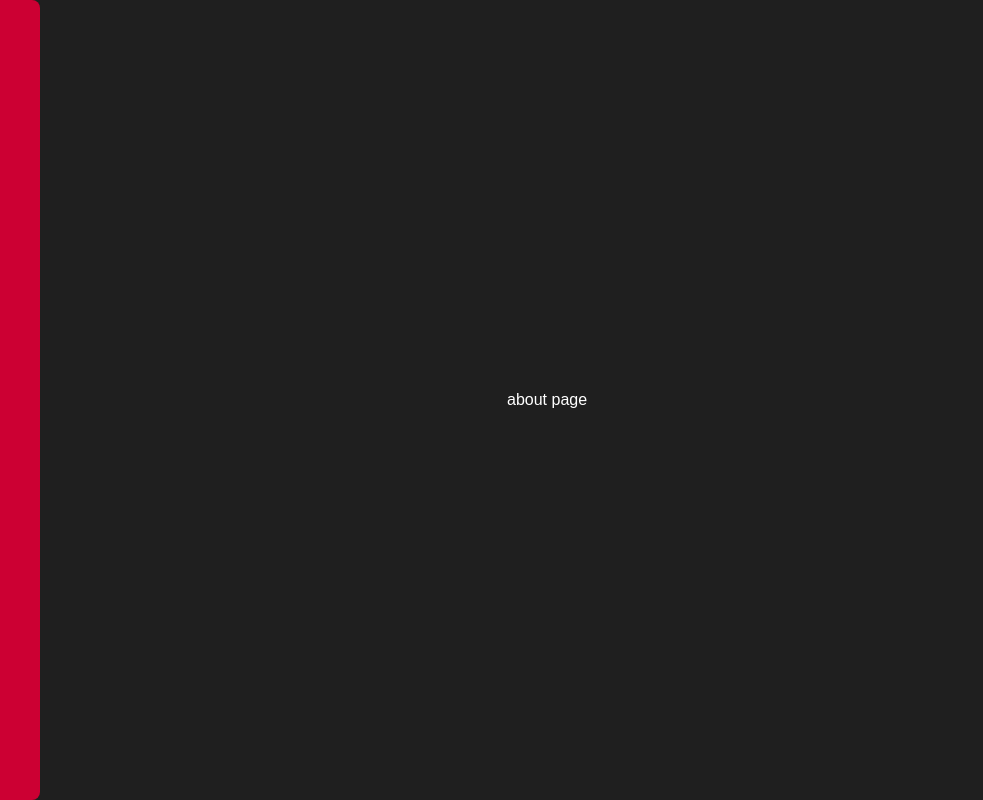
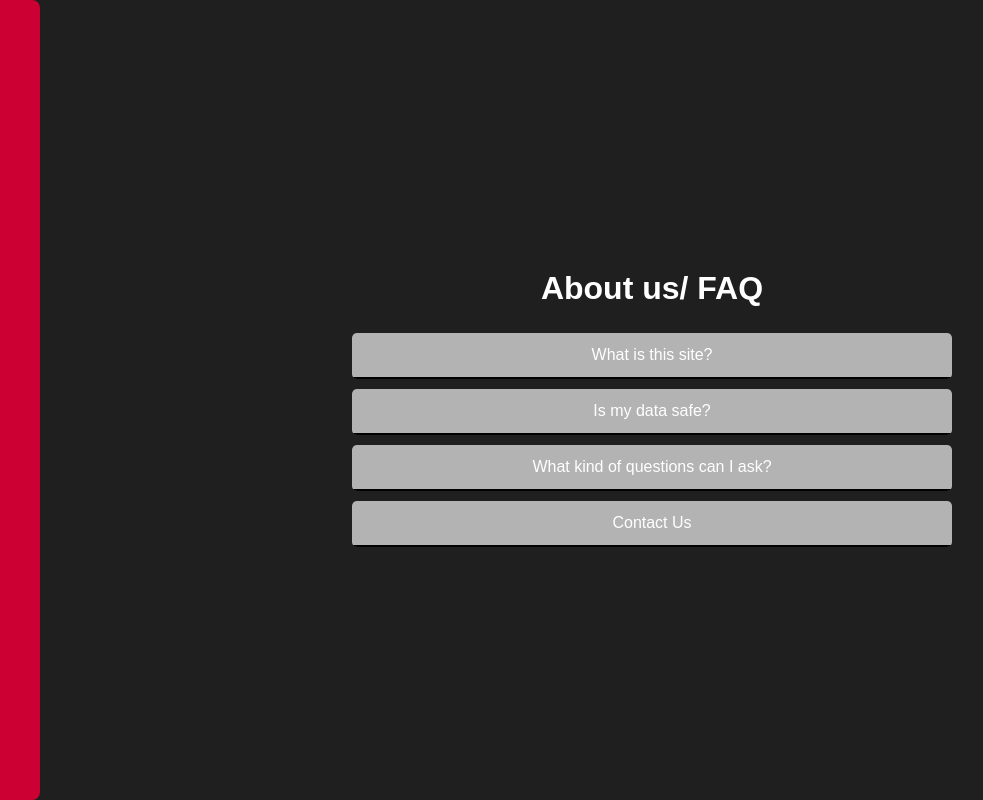
Before and after one commit to andriusavenido/Companion_GNG2101, a React (Vite) app in the folder client/: page /about in a window 1280 px wide. Shown: the whole page, without its empty margins (16-999 px from the left). Built offline with nearby package versions, Linux system fonts and the light colour scheme; no server answers; a web font is replaced by a local one.

Commit message:
Added dropdown component, created the About and Accessibility pages

```diff
--- a/client/package.json
+++ b/client/package.json
@@ -25,6 +25,6 @@
     "eslint-plugin-react-hooks": "^5.1.0-rc.0",
     "eslint-plugin-react-refresh": "^0.4.12",
     "globals": "^15.9.0",
-    "vite": "^5.4.8"
+    "vite": "^5.4.9"
   }
 }
--- /dev/null
+++ b/client/src/components/DropDown/DropDown.jsx
@@ -0,0 +1,23 @@
+import React, { useState } from 'react';
+import styles from './Dropdown.module.css';
+
+const Dropdown = ({ title, children }) => {
+    const [isOpen, setIsOpen] = useState(false);
+
+    const toggleDropdown = () => {
+        setIsOpen(!isOpen);
+    };
+
+    return (
+        <div className={styles.dropdown}>
+            <div className={styles.dropdownTitle} onClick={toggleDropdown}>
+                {title}
+            </div>
+            <div className={`${styles.dropdownContent} ${isOpen ? styles.open : ''}`}>
+                {children}
+            </div>
+        </div>
+    );
+};
+
+export default Dropdown;
--- /dev/null
+++ b/client/src/components/DropDown/DropDown.module.css
@@ -0,0 +1,44 @@
+/* Dropdown.module.css */
+.dropdown {
+    margin: 10px 0;
+    display: flex;
+    flex-direction: column;
+    align-items: center;
+    border: none;
+    border-radius: 5px;
+    width: 100%;
+    max-width: 600px;
+    box-sizing: border-box;
+    overflow: hidden;}
+
+.dropdownTitle {
+    cursor: pointer;
+    background-color: #b4b3b3; /* Slightly lighter than the background */
+    padding: 10px;
+    border: none;
+    border-radius: 10px;
+    width: 100%;
+    text-align: center;
+    transition: backround-color 0.3s ease-out, color 0.3s ease-out;
+}
+.dropdownTitle:hover {
+    background-color: #f4efef;
+    color:black
+}
+
+.dropdownContent {
+    max-height: 0;
+    overflow: hidden;
+    transition: max-height 0.3s ease-out, padding 0.3s ease-out;
+    padding: 0 10px; /* Initial padding to match the expanded state */
+    border: 1px solid #000000;
+    width: 100%; /* Make the content take the full width of the container */
+    background-color: #585656
+
+}
+
+.open {
+    max-height: 300px; /* Adjust this value based on your content */
+    padding: 10px;
+    border: none;
+}
--- a/client/src/pages/About/About.jsx
+++ b/client/src/pages/About/About.jsx
@@ -1,7 +1,44 @@
+import React from 'react';
+import Dropdown from '../../components/DropDown/DropDown';
+import styles from "./about.module.css";
+
 const About = () => {
-    return ( <div className="about">
-        <p>about page</p>
-    </div> );
-}
+    return (
+        <div className="about">
+            <h1 className={styles.h1}>About us/ FAQ</h1>
+            <Dropdown title="What is this site?">
+                <p className={styles.dropped}>This tool was designed and created by 5 university
+                    of Ottawa students for rutgers university.
+                    This tool aims to provide professors with specialized help to make
+                    their courses more accessible.
+                    Wether its a cvs file or a simple question, this tool can help!</p>
+            </Dropdown>
+            <Dropdown title="Is my data safe? ">
+                <p className={styles.dropped}>As this tool uses OpenAI services,
+                    the data will be sent to their facilities,
+                     in turn this makes the service non-private
+                     so make sure to not send any sensitive information.
+                     The CVS files generated by Ally do not contain any
+                     information besides image names. </p>
+            </Dropdown>
+            <Dropdown title="What kind of questions can I ask?">
+                <p className={styles.dropped}>
+                    This chatbot will only answer questions related to course content,
+                    how to navigate to make changes, and how to make the course more accessible.
+                    It will not be able to answer any personal questions or questions that are not
+                    related to the course.
+
+                </p>
+
+            </Dropdown>
+            <Dropdown title="Contact Us">
+                <p className='Dropped'>If you have any questions or concerns,
+                    feel free to contact us at:
+                    <a href="mailto: gng2101@gmail.com"> gng2101@gmail.com</a>
+                    </p>
+                    </Dropdown>
+        </div>
+    );
+};
 
 export default About;
--- a/client/src/pages/About/About.module.css
+++ b/client/src/pages/About/About.module.css
@@ -0,0 +1,5 @@
+.h1{
+
+text-align: center;
+
+}
--- a/client/src/pages/Accessibility/Accessibility.jsx
+++ b/client/src/pages/Accessibility/Accessibility.jsx
@@ -1,7 +1,21 @@
+import styles from './Accessibility.module.css';
+
 const Accessibility = () => {
-    return ( <div>
-        Accessibility pages
-    </div> );
+    return (
+        <div className={styles.Accessibility}>
+            <h1 className={styles.h1}>Accessibility</h1>
+            <p className={styles.Accessibility}>
+                Here are a few resources to learn more on the guidelines that this tool follows
+            </p>
+            <ul className={styles.guidelines}>
+                <li className={styles.guideline}>
+                    <a href="https://www.w3.org/WAI/standards-guidelines/wcag/" className={styles.a}>WCAG guidelines</a>
+                </li>
+                <li className={styles.guideline}><a className={styles.a} href="https://www.section508.gov/manage/laws-and-policies/">Section 508</a></li>
+                <li className={styles.guideline}><a href="https://www.ada.gov/law-and-regs/design-standards/"className={styles.a}>ADA</a></li>
+            </ul>
+        </div>
+    );
 }
 
 export default Accessibility;
--- a/client/src/pages/Accessibility/Accessibility.module.css
+++ b/client/src/pages/Accessibility/Accessibility.module.css
@@ -0,0 +1,38 @@
+
+.h1 {
+    font-size: 30px;
+    font-family: 'Roboto', sans-serif;
+    color: rgb(255, 255, 255); /* Change text color */
+    margin-left: 20px;
+    margin-right: 20px;
+    margin-top: 20px;
+    margin-bottom: 20px;
+    text-align: center;
+}
+
+.guideline{
+border: wpx solid #000000;
+border-radius: 10px;
+padding: 10px;
+margin: 10px;
+text-align: center;
+transition: transform 0.3s, background-color 0.3s; /* Animation on hover */
+
+}
+
+.guideline:hover{
+    transform: scale(1.05);
+    background-color: #c2c0c0;
+}
+.Accessibility{
+    margin-left: 20px;
+    margin-right: 20px;
+    margin-top: 20px;
+    margin-bottom: 20px;
+    text-align: justify;
+}
+
+.a{
+    text-decoration: none; /* Remove underline */
+    color: inherit; /* Inherit color from parent */
+}
```
Also changed, not shown: 1 other file (tests, documents, lock files or other folders).
